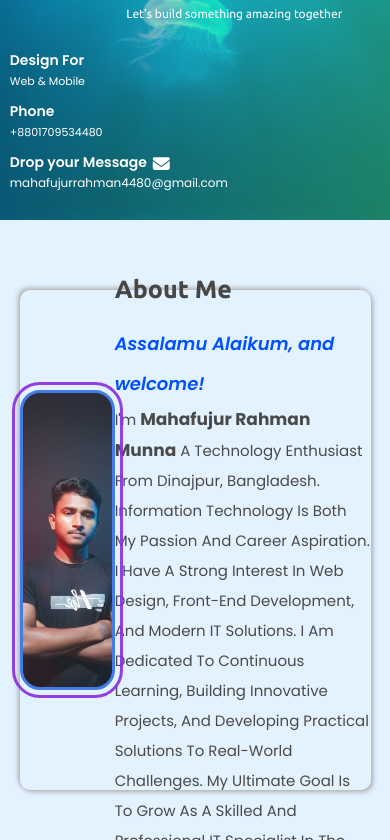
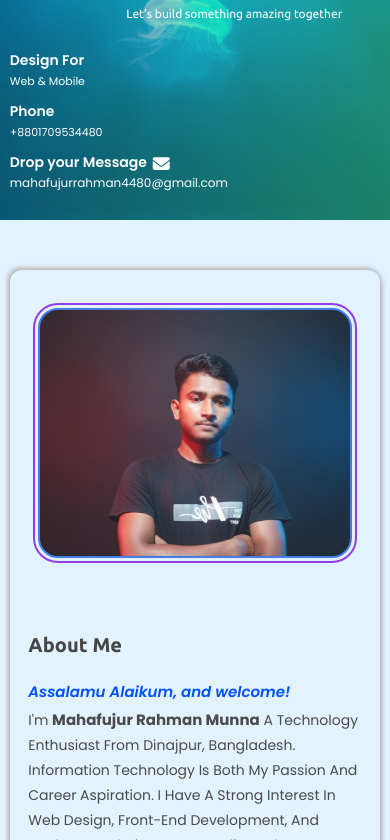
Before and after one commit to mahafujur80/MAHAFUJUR-R-MUNNA, a plain HTML site: page index.html in a window 390 px wide. Shown: the part 260-1100 px from the top of the page. Drawn offline with Linux system fonts and the light colour scheme.

Commit message:
update css

```diff
--- a/CSS/style.css
+++ b/CSS/style.css
@@ -820,5 +820,49 @@ font-size: 17px;
 }
 /*Section Hero End*/
 
+/*Section About Start*/
+.about {
+    height:95vh;
+    padding-top:50px;
+}
 
+.about .aboutCont {
+    width: 95%;
+    height:750px;
+    flex-direction: column;
+    border-radius: 12px;
 }
+
+.about .aboutCont div {
+    width:90%;
+}
+
+.about .aboutCont div cite {
+    font-size: 15px;
+    line-height: 30px;
+}
+
+.about .aboutCont div h1 {
+    font-size: 20px;
+    margin:0px 0px 20px 0px;
+}
+
+.about .aboutCont div p {
+    font-size: 14px;
+    line-height: 25px;
+}
+
+.about .aboutCont div span {
+    font-size: 15px;
+}
+
+.about .aboutCont .about-img {
+    width:85%;
+    height:250px;
+    border: 2px solid rgb(50, 112, 228);
+    outline: 2px solid blueviolet;
+    outline-offset: 3px;
+    opacity: 0.9;
+}
+/*Section About End*/
+}
```
